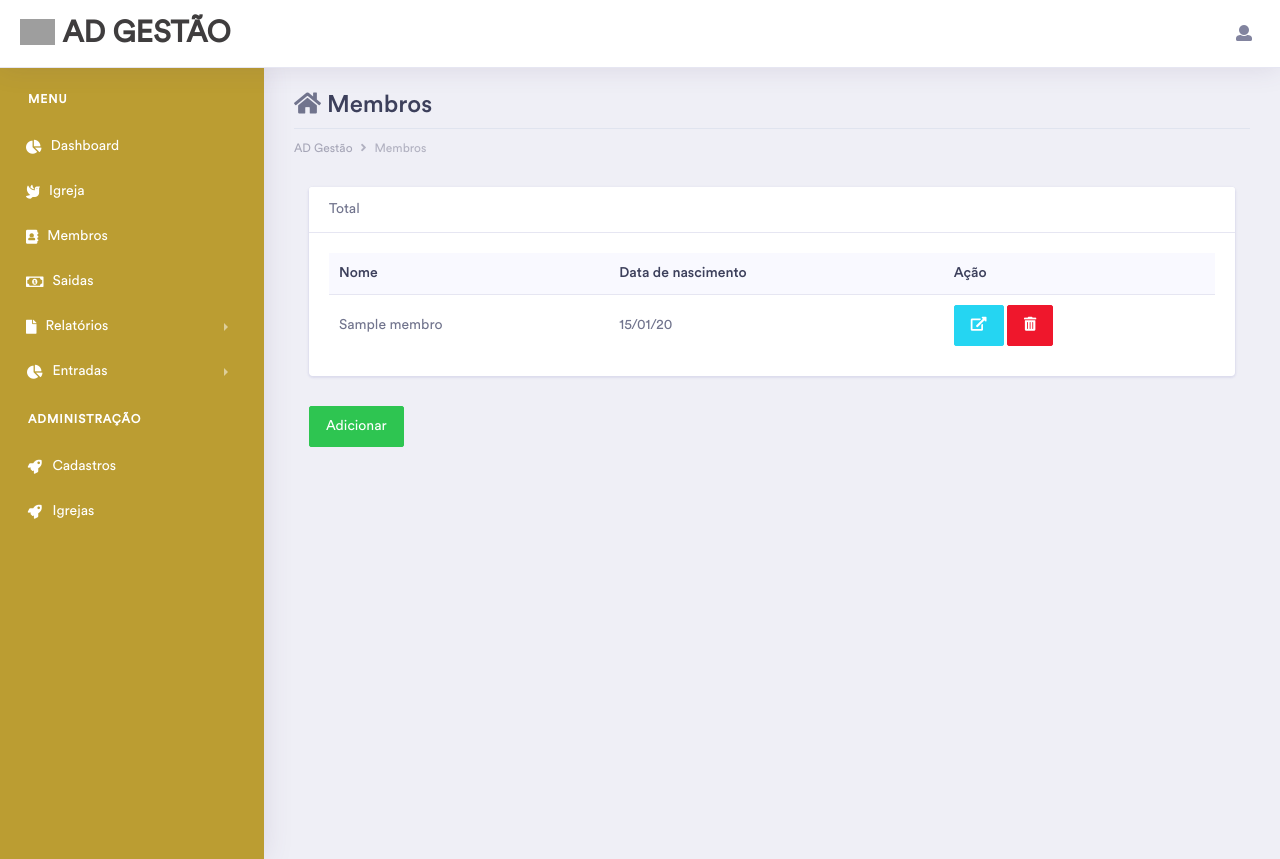
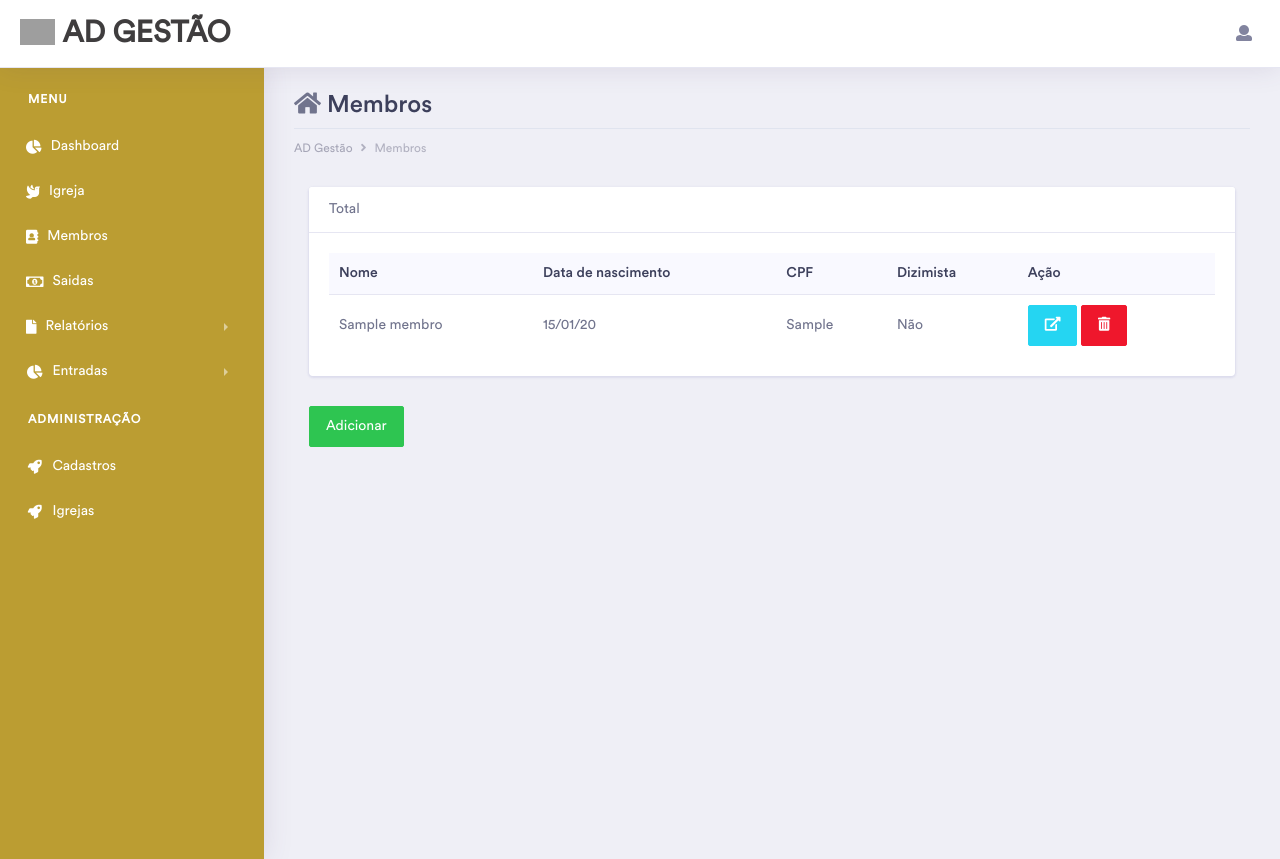
Before and after one commit to maiconrp/adgestao, a Django app: page /igrejas/membros/listar/ in a window 1280 px wide. Shown: the top 859 px of the page. Run offline with Django 4.2, Linux system fonts and the light colour scheme; a user stored in the database is signed in; tables that the repository leaves empty hold one stand-in row (values such as "Sample post"); parts of the project's set-up code (start-up, migrations or seed data) failed here and were passed over; some libraries are stand-ins or nearby versions; some web fonts are replaced; grey boxes are pictures that could not be loaded.

Commit message:
:tada: Template: Mostrar informação de contribuição de dízimo

```diff
--- a/code/templates/igreja/membros/listar.html
+++ b/code/templates/igreja/membros/listar.html
@@ -31,9 +31,11 @@ Membros
       <table class="table">
         <thead class="bg-light">
           <tr class="border-0">
-            <th class="border-0 scope=" col">Nome</th>
-            <th class="border-0 scope=" col">Data de nascimento</th>
-            <th class="border-0 scope=" col">Ação</th>
+            <th class="border-0 scope=" >Nome</th>
+            <th class="border-0 scope=" >Data de nascimento</th>
+            <th class="border-0 scope=" >CPF</th>
+            <th class="border-0 scope=" >Dizimista</th>
+            <th class="border-0 scope=" >Ação</th>
           </tr>
         </thead>
         <tbody>
@@ -41,6 +43,12 @@ Membros
           <tr>
             <td>{{ membro.nome }}</td>
             <td>{{ membro.data_nasc|date:"d/m/y" }}</td>
+            <td>{{ membro.cpf }}</td>
+            {% if membro.dizimos.count > 0 %}
+            <td>Sim</td>
+            {% else %}
+            <td>Não</td>
+            {% endif %}
             <td>
               <a href="{% url 'editar_membro' membro.id %}" class="btn btn-info"><i
                   class="fas fa-external-link-alt"></i></a>
```
